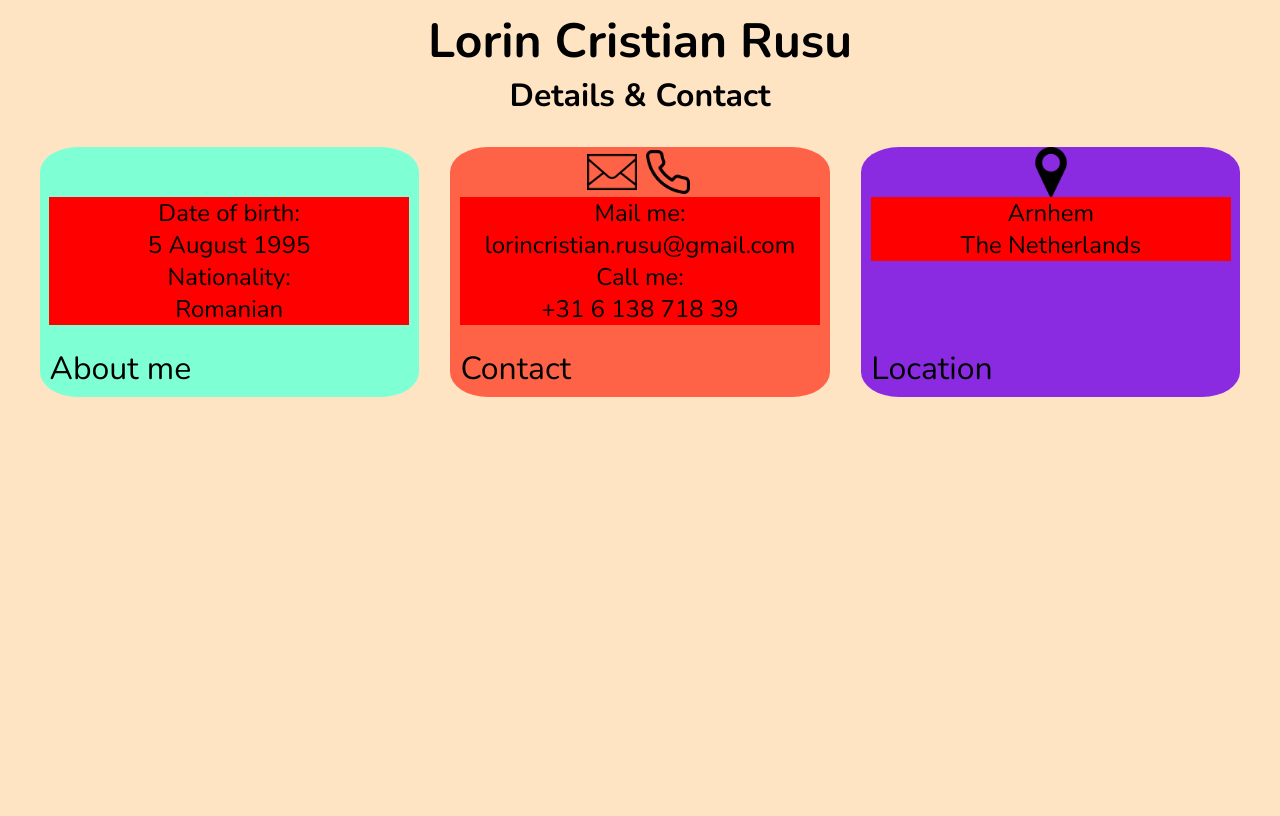
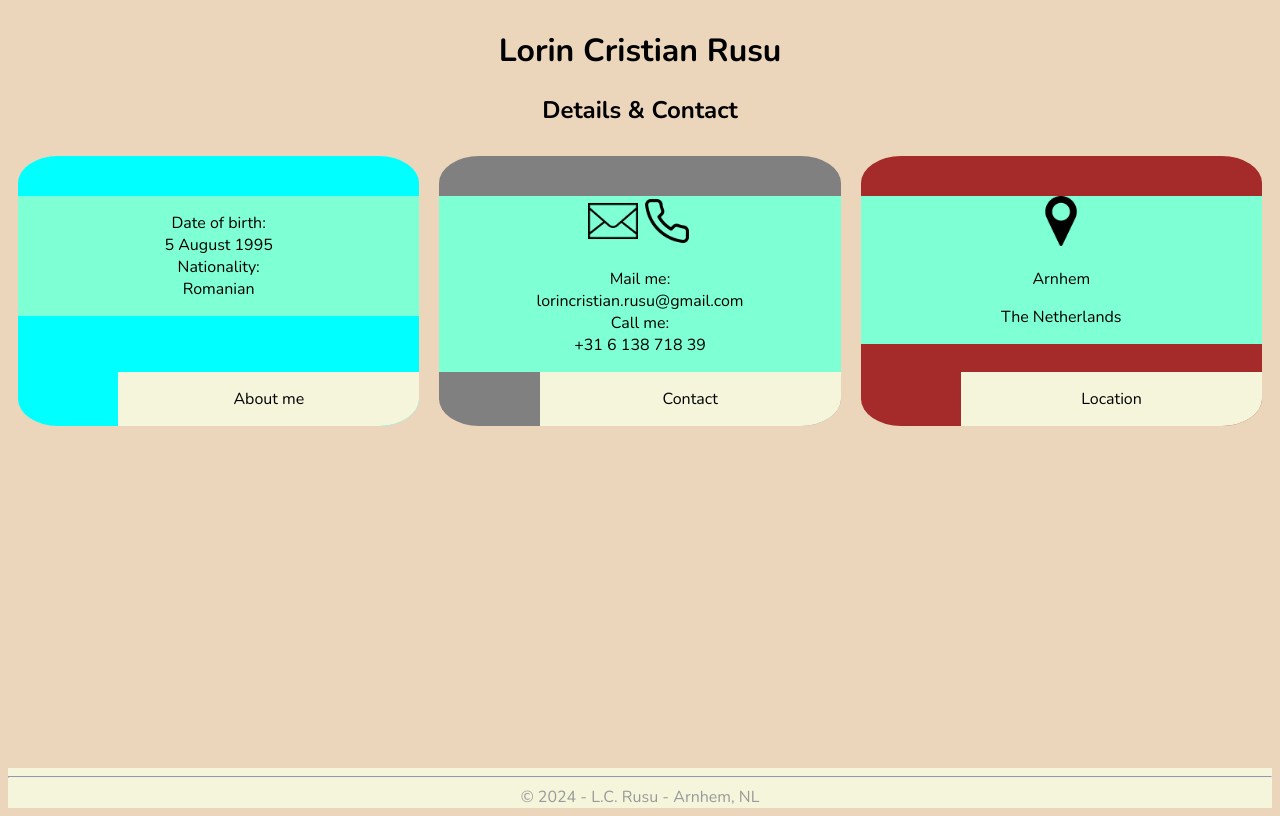
Before and after one commit to lcr995/HTML-Resume, a plain HTML site: page contact.html in a window 1280 px wide. Drawn offline with nearby package versions, Linux system fonts and the light colour scheme.

Commit message:
Add files via upload

```diff
--- a/contact.html
+++ b/contact.html
@@ -9,69 +9,68 @@
     <link href="https://fonts.googleapis.com/css2?family=Nunito:ital,wght@0,200..1000;1,200..1000&display=swap" rel="stylesheet">
 
     <style>
+        html {
+            font-family: "Nunito", sans-serif;
+            text-align: center;
+        }
+
         body {
-            font-family: "Nunito", sans-serif;
-            background-color: bisque;
+            background-color: rgb(235, 214, 188);
+            display:flex;
+            flex-direction: column;
+            min-height: 100vh;
         }
-        .header {
+
+        .triple-content{
+            display:flex;
+            flex-flow: row wrap;
+            justify-content: space-around;
+        }
+
+        .content{
+            flex: 220px;
+            max-width: 50%;
+            min-width: 220px;
+            margin:10px;
             text-align: center;
-            margin: 0px;
+            border-radius: 10%;
+            display:flex;
+            flex-flow: column wrap;
+            justify-content:space-between;
+            overflow-y: hidden;
         }
-        .header>h1 {
-            font-size: 3rem;
-            margin: 0px;
+
+        .about-me{
+            background-color: aqua;
         }
-        .header>h2 {
-            margin: 0px;
-            font-size: 2rem;
+
+        .location{
+            background-color: brown;
+
         }
-        .about-me {
+
+        .contact{
+            background-color: grey;
+
+        }
+
+        .content-category{
+            background-color: beige;
+            width: 75%;
+            min-width: 100px;
+            align-self: flex-end;
+        }
+
+        .text{
+            margin-top: 10%;
             background-color: aquamarine;
-            position:absolute;
-            top:0px;
-            left:2.5%;
         }
-        .contact {
-            background-color: tomato;
-            position:absolute;
-            top:0px;
-            left:35%;
+
+        footer{
+            color:rgb(153, 153, 153);
+            background-color: beige;
+            margin-top: auto;
         }
-        .location {
-            background-color: blueviolet;
-            position:absolute;
-            top:0px;
-            left:67.5%;
-        }
-        .content {
-            height: 250px;
-            width:30%;
-            border-radius: 10%;
-            text-align: center;
-            font-size: 1.5rem;
-        }
-       .triple-content {
-            position: relative;
-            top:30px;
-        }
-       p {
-        margin:0px
-       }
-       .content-category {
-        position:absolute;
-        top: 200px;
-        width:100%;
-        text-align: left;
-        margin-left:10px;
-        font-size: 2rem;
-       }
-      .text{
-        background-color: red;
-        position:absolute;
-        width:95%;
-        left:2.5%;
-        top:50px
-      }
     </style>
 </head>
 <body>
@@ -83,24 +82,36 @@
     <div class="triple-content">
 
         <div class="about-me content">
-            <div class="text">Date of birth:<br/>5 August 1995 <br/>Nationality:<br/> Romanian</p></div>
+            <div class="text"><p>Date of birth:<br/>5 August 1995 <br/>Nationality:<br/> Romanian</p></div>
             <div class="content-category"><p>About me</p></div>
         </div>
 
         <div class="contact content">
-            <img src="./assets/envelope.png" height="50" alt="envelope"/>
-            <img src="./assets/phone.png" height="50" alt="phone">
-            <div class="text"><p>Mail me: <br/>lorincristian.rusu@gmail.com <br/>Call me: <br/>+31 6 138 718 39</p></div>
+
+            <div class="text">
+                <img src="./assets/envelope.png" height="50" alt="envelope"/>
+                <img src="./assets/phone.png" height="50" alt="phone">
+                <p>Mail me: <br/>lorincristian.rusu@gmail.com <br/>Call me: <br/>+31 6 138 718 39</p>
+            </div>
             <div class="content-category"><p>Contact</p></div>
         </div>
 
         <div class="location content">
-            <img src="./assets/location.png" height="50"alt="location pin">
-            <div class="text"><p>Arnhem</p><p>The Netherlands</p></div>
+
+            <div class="text">
+                <img src="./assets/location.png" height="50"alt="location pin">
+                <p>Arnhem</p>
+                <p>The Netherlands</p>
+            </div>
             <div class="content-category"><p >Location</p></div>
         </div>
 
     </div>
+    <footer>
+        <hr/>
+        © 2024 - L.C. Rusu - Arnhem, NL
+    </footer>
+</body>
 
-</body>
+
 </html>
```
